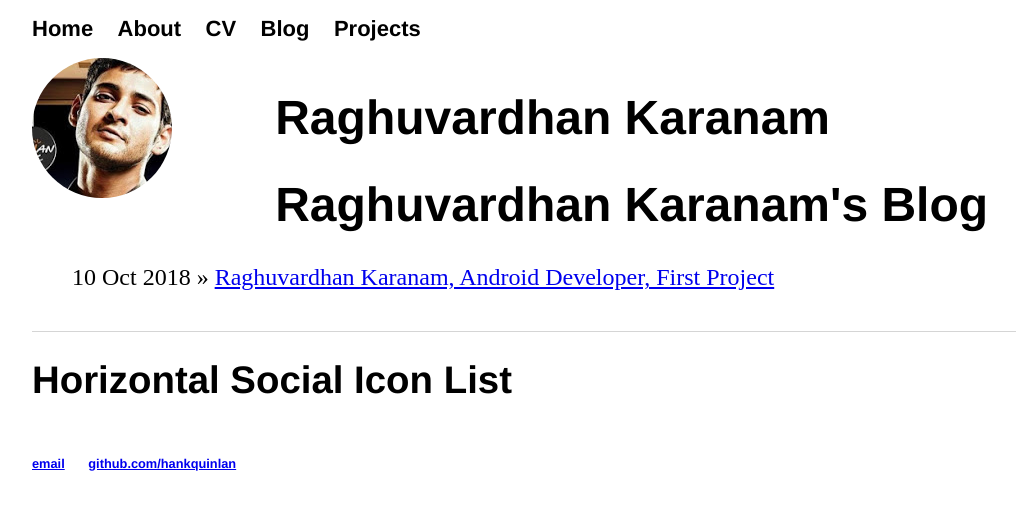
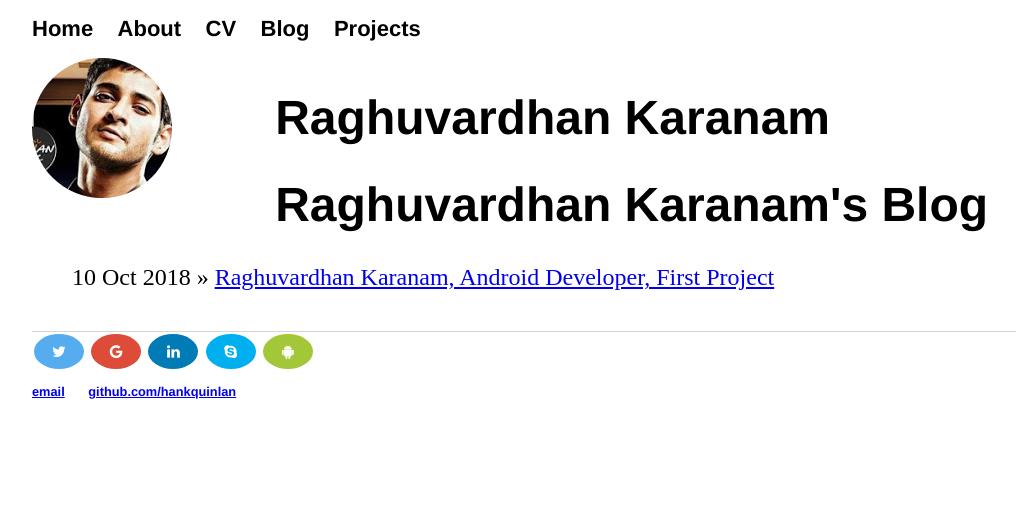
Before and after one commit to raghuvardhan/raghuvardhan.github.io, a Jekyll site: the page built from blog/index.html, in a window 1280 px wide. Shown: the top 510 px of the page, without its empty margins (0-1016 px from the left). Built offline with Jekyll 4.4.1, drawn with Linux system fonts in a browser that asks for light colours.

Commit message:
Uodated icons

```diff
--- a/_layouts/default.html
+++ b/_layouts/default.html
@@ -3,6 +3,9 @@
 		<head>
 			<title>{{ page.title }}</title>
 			<!-- link to main stylesheet -->
+
+			<meta name="viewport" content="width=device-width, initial-scale=1">
+			<link rel="stylesheet" href="https://cdnjs.cloudflare.com/ajax/libs/font-awesome/4.7.0/css/font-awesome.min.css">
 			<link rel="stylesheet" type="text/css" href="/css/main.css">
 		</head>
 		<body>
@@ -31,21 +34,13 @@
 
 			</div><!-- /.container -->
 			<footer>
-				<div class="container">
-					<div class="row">
-						<div class="span10 offset1">
-							<div class="social-icons">
-								<h1>Horizontal Social Icon List</h1>
-								<ul>
-									<li><a href="https://twitter.com"><i class="icon-twitter"></i></a></li>
-									<li><a href="https://facebook.com"><i class="icon-facebook"></i></a></li>
-									<li><a href="https://instagram.com"><i class="icon-instagram"></i></a></li>
-									<li><a href="https://pinterest.com"><i class="icon-pinterest"></i></a></li>
-								</ul>
-							</div>
-						</div>
-					</div>
-				</div>
+
+			<!-- Add font awesome icons -->
+			<a href="#" class="fa fa-twitter"></a>
+			<a href="#" class="fa fa-google"></a>
+			<a href="#" class="fa fa-linkedin"></a>
+			<a href="#" class="fa fa-skype"></a>
+			<a href="#" class="fa fa-android"></a>
 	    		<ul>
 	        		<li><a href="mailto:hankquinlanhub@gmail.com">email</a></li>
 	        		<li><a href="https://github.com/hankquinlan">github.com/hankquinlan</a></li>
--- a/css/main.css
+++ b/css/main.css
@@ -1,65 +1,41 @@
-// Imports
-@import url('//netdna.bootstrapcdn.com/font-awesome/3.2.1/css/font-awesome.min.css');
-
-// Variables
-@colorBase: rgba(68, 138, 175, 1);
-
-// Mixins
-.transition (@prop: all, @time: 1s, @ease: linear) {
-    -webkit-transition: @prop @time @ease;
-    -moz-transition: @prop @time @ease;
-    -o-transition: @prop @time @ease;
-    -ms-transition: @prop @time @ease;
-    transition: @prop @time @ease;
-}
-.universal-inline-block {
-    display: inline-block;
-    zoom: 1;
-    *display: inline;
+.fa {
+  padding: 10px;
+  font-size: 15px;
+  width: 30px;
+  text-align: center;
+  text-decoration: none;
+  margin:2px 2px;
+  border-radius: 50%;
 }
 
-// Styles
-.social-icons {
-  text-align: center;
-  font-family: "Open Sans";
-  font-weight: 300;
-  font-size: 1.5em;
-  color: @colorBase;
-  h1 {
-    margin: 40px 0;
-  }
-  ul {
-        list-style: none;
-        margin: 0;
-        padding: 0;
-        li {
-            .universal-inline-block;
-            vertical-align:  middle;
-            a {
-                display: block;
-                font-size: 1.4em;
-                margin: 0 5px;
-                text-decoration: none;
-                i {
-                    color: @colorBase;
-                    .transition(all, 0.2s, ease-in);
-                }
-                &:hover {
-                    i {
-                        color: darken(@colorBase, 20%);
-                    }
-                }
-                &:focus, &:active {
-                    i {
-                        transition: none;
-                        color: darken(@colorBase, 40%);
-                    }
-                }
-            }
-        }
-    }
+.fa:hover {
+    opacity: 0.7;
 }
 
+.fa-twitter {
+  background: #55ACEE;
+  color: white;
+}
+
+.fa-google {
+  background: #dd4b39;
+  color: white;
+}
+
+.fa-linkedin {
+  background: #007bb5;
+  color: white;
+}
+
+.fa-skype {
+  background: #00aff0;
+  color: white;
+}
+
+.fa-android {
+  background: #a4c639;
+  color: white;
+}
 
 body {
     margin: auto;
```
Also changed, not shown: blog/index.html (line endings or trailing spaces).
